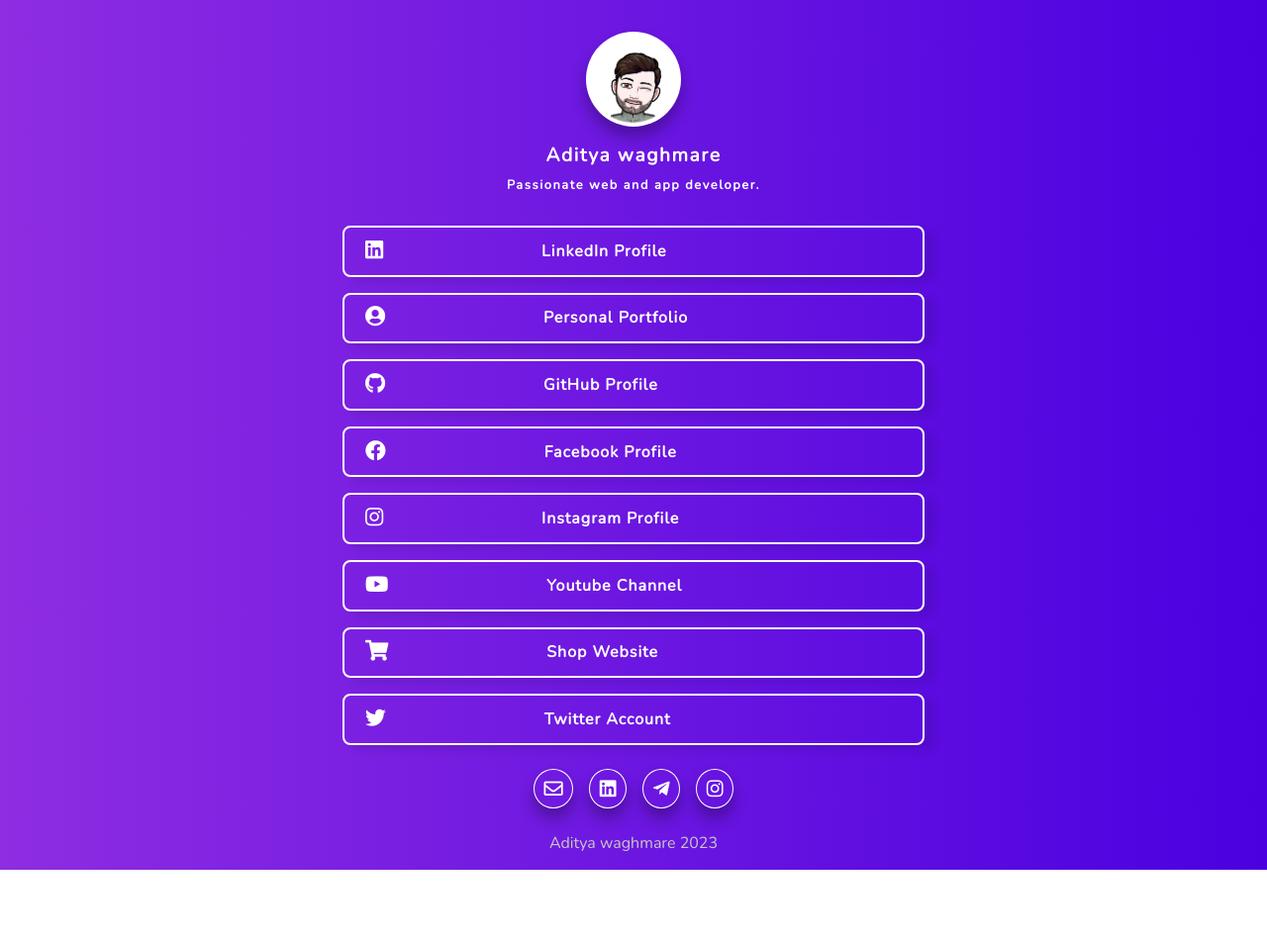
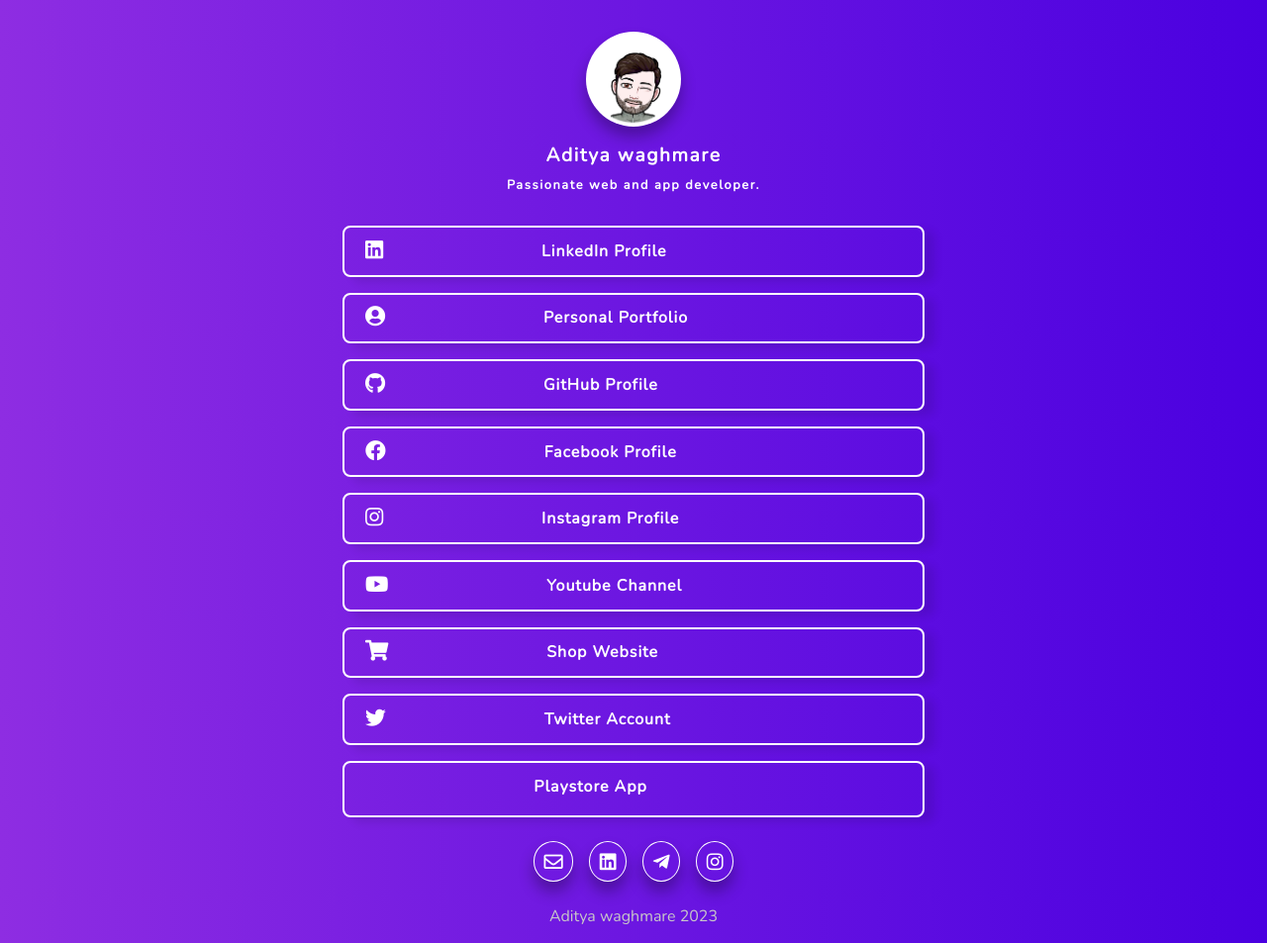
Before and after one commit to aditya-waghmare1/Link-list, a plain HTML site: page index.html in a window 1280 px wide. Shown: the whole page at 99% size. Before the commit the page ends 879 px from the top, so only its background shows below. Drawn offline with nearby package versions, Linux system fonts and the light colour scheme.

Commit message:
Update index.html

```diff
--- a/index.html
+++ b/index.html
@@ -80,6 +80,14 @@
                     <p>Twitter Account</p>
                 </div></a>
 
+             <a href="https://play.google.com/store/apps/details?id=com.aditya.android.abc" target="_blank">
+                <div class="link">
+                    <!-- <img src="/assests/youtube.svg" alt=""> -->
+                   <i class="fa-brands fa-google-play"></i>
+                    <p>Playstore App</p>
+                </div></a>
+
+
 
         </div>
         <div class="contact">
```
